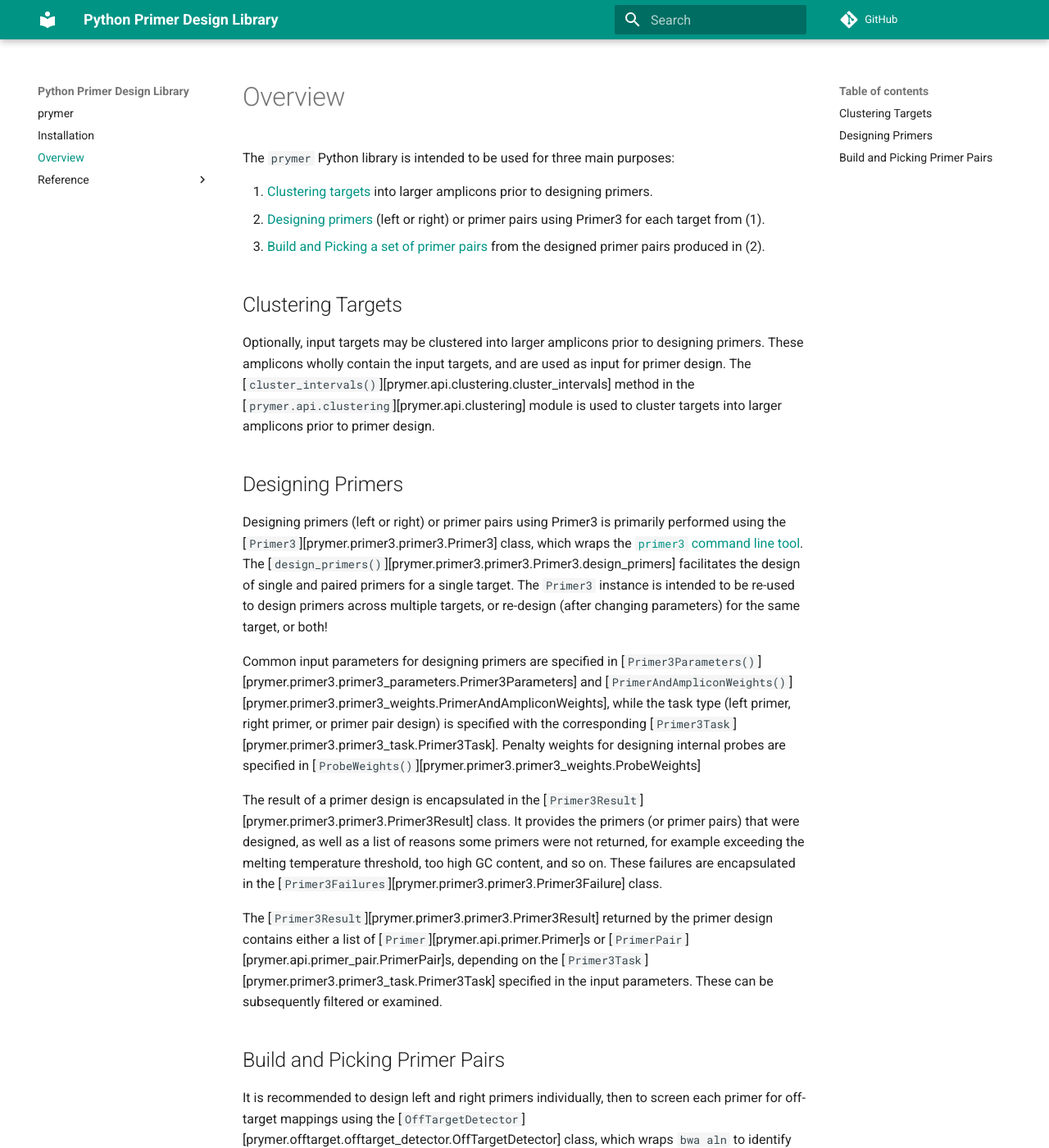
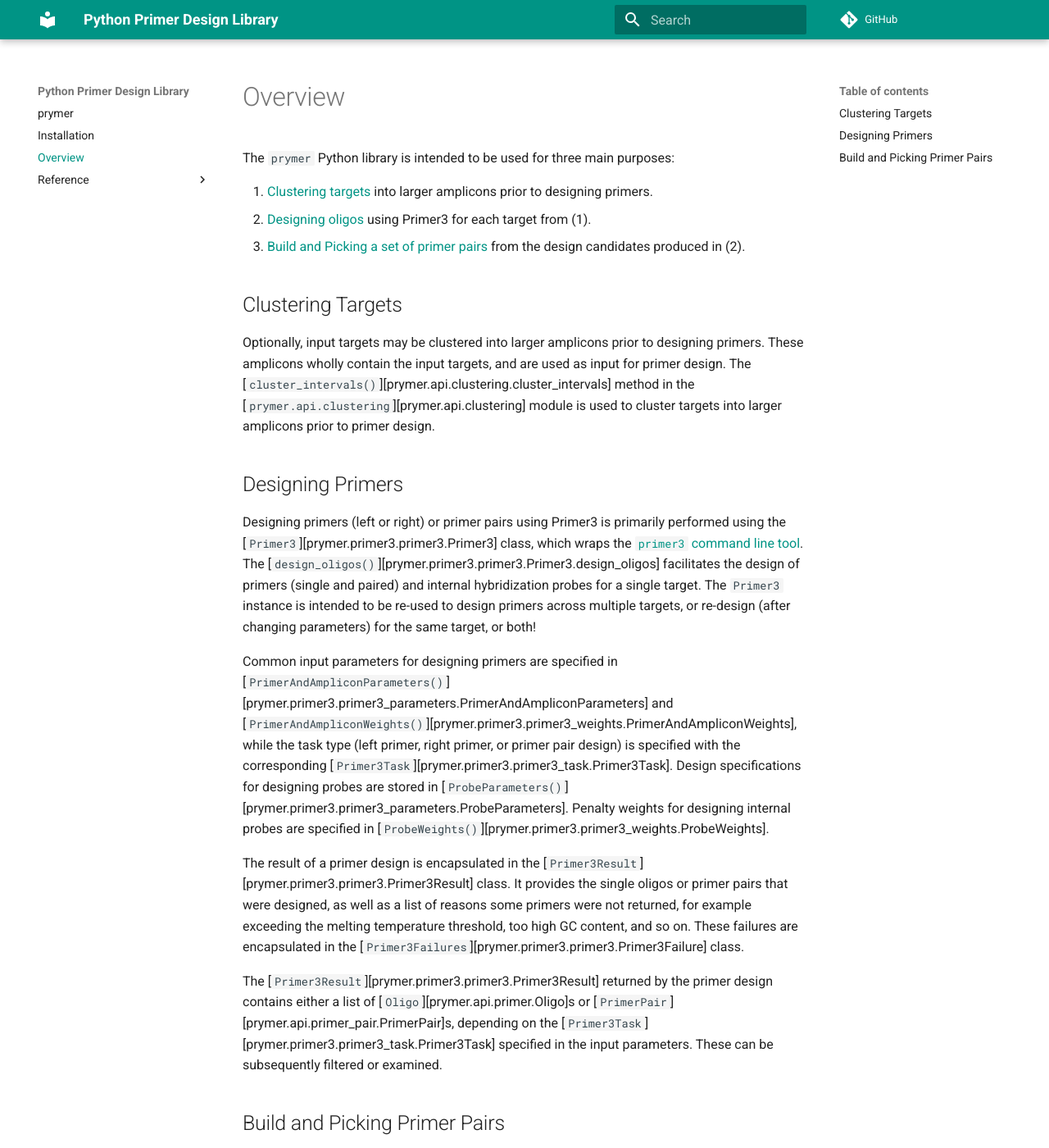
Before and after one commit to fulcrumgenomics/prymer, an MkDocs documentation site: the page built from docs/overview.md, in a window 1280 px wide and 1400 px high. Shown: the whole window at 82% size. Built offline with MkDocs 1.6.1 and Material for MkDocs 9.7.7, drawn with Linux system fonts in a browser that asks for light colours; comment, search, counter and statistics services are not loaded.

Commit message:
docs: update docs, primers -> oligos

```diff
--- a/docs/overview.md
+++ b/docs/overview.md
@@ -3,8 +3,8 @@
 The `prymer` Python library is intended to be used for three main purposes:
 
 1. [Clustering targets](#clustering-targets) into larger amplicons prior to designing primers.
-2. [Designing primers](#designing-primers) (left or right) or primer pairs using Primer3 for each target from (1).
-3. [Build and Picking a set of primer pairs](#build-and-picking-primer-pairs) from the designed primer pairs produced in (2).
+2. [Designing oligos](#designing-primers) using Primer3 for each target from (1).
+3. [Build and Picking a set of primer pairs](#build-and-picking-primer-pairs) from the design candidates produced in (2).
 
 ## Clustering Targets
 
@@ -18,22 +18,24 @@ amplicons prior to primer design.
 Designing primers (left or right) or primer pairs using Primer3 is primarily performed using the
 [`Primer3`][prymer.primer3.primer3.Primer3] class, which wraps the
 [`primer3` command line tool](https://github.com/primer3-org/primer3).  The
-[`design_primers()`][prymer.primer3.primer3.Primer3.design_primers] facilitates the design of single and paired primers
+[`design_oligos()`][prymer.primer3.primer3.Primer3.design_oligos] facilitates the design of primers (single and paired) and internal hybridization probes
 for a single target. The `Primer3` instance is intended to be re-used to design primers across multiple targets, or
 re-design (after changing parameters) for the same target, or both!
 
-Common input parameters for designing primers are specified in [`Primer3Parameters()`][prymer.primer3.primer3_parameters.Primer3Parameters] and
+Common input parameters for designing primers are specified in [`PrimerAndAmpliconParameters()`][prymer.primer3.primer3_parameters.PrimerAndAmpliconParameters] and
 [`PrimerAndAmpliconWeights()`][prymer.primer3.primer3_weights.PrimerAndAmpliconWeights], while the task type (left primer,
 right primer, or primer pair design) is specified with the corresponding
-[`Primer3Task`][prymer.primer3.primer3_task.Primer3Task]. Penalty weights for designing internal probes are specified in [`ProbeWeights()`][prymer.primer3.primer3_weights.ProbeWeights]
+[`Primer3Task`][prymer.primer3.primer3_task.Primer3Task].
+Design specifications for designing probes are stored in [`ProbeParameters()`][prymer.primer3.primer3_parameters.ProbeParameters].
+Penalty weights for designing internal probes are specified in [`ProbeWeights()`][prymer.primer3.primer3_weights.ProbeWeights].
 
 The result of a primer design is encapsulated in the [`Primer3Result`][prymer.primer3.primer3.Primer3Result] class.  It
-provides the primers (or primer pairs) that were designed, as well as a list of reasons some primers were not returned,
+provides the single oligos or primer pairs that were designed, as well as a list of reasons some primers were not returned,
 for example exceeding the melting temperature threshold, too high GC content, and so on.  These failures are
 encapsulated in the [`Primer3Failures`][prymer.primer3.primer3.Primer3Failure] class.
 
 The [`Primer3Result`][prymer.primer3.primer3.Primer3Result] returned by the primer design contains either a list of
-[`Primer`][prymer.api.primer.Primer]s or [`PrimerPair`][prymer.api.primer_pair.PrimerPair]s, depending on the
+[`Oligo`][prymer.api.primer.Oligo]s or [`PrimerPair`][prymer.api.primer_pair.PrimerPair]s, depending on the
 [`Primer3Task`][prymer.primer3.primer3_task.Primer3Task] specified in the input parameters.
 These can be subsequently filtered or examined.
 
```
